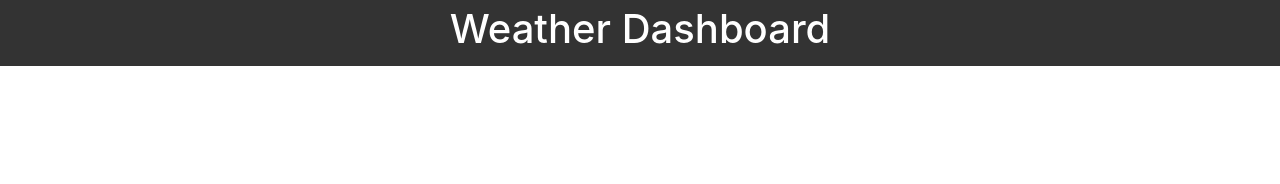
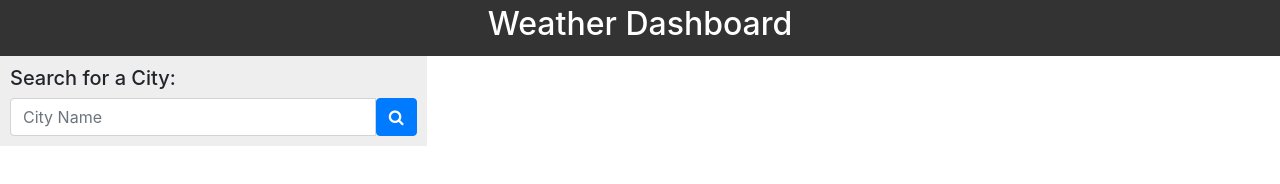
Before and after one commit to Connerjm/Weather-Dashboard, a plain HTML site: page index.html in a window 1280 px wide. Drawn offline with nearby package versions, Linux system fonts and the light colour scheme.

Commit message:
Building some HTML elements and made the search bar with button.

```diff
--- a/Assets/CSS/style.css
+++ b/Assets/CSS/style.css
@@ -5,3 +5,9 @@ header
     text-align: center;
     color: #fff;
 }
+
+.search-history
+{
+    padding: 10px;
+    background-color: #eee;
+}
--- a/index.html
+++ b/index.html
@@ -7,6 +7,7 @@
 
     <!-- Style links. -->
     <link rel="stylesheet" href="https://cdn.jsdelivr.net/npm/bootstrap@4.6.0/dist/css/bootstrap.min.css" integrity="sha384-B0vP5xmATw1+K9KRQjQERJvTumQW0nPEzvF6L/Z6nronJ3oUOFUFpCjEUQouq2+l" crossorigin="anonymous">
+    <link rel="stylesheet" href="https://cdnjs.cloudflare.com/ajax/libs/font-awesome/4.7.0/css/font-awesome.min.css">
     <link rel="stylesheet" href="Assets/CSS/style.css">
 
     <!-- Title of the application. -->
@@ -14,22 +15,28 @@
 </head>
 <body>
     <header>
-        <h1>Weather Dashboard</h1>
+        <h2>Weather Dashboard</h2>
     </header>
-    <main>
-        <aside class="search-history">
-            <!-- "Search for a city:" -->
-            <!-- textbox and search button -->
+    <main class="container-fluid">
+        <div class="row">
+            <aside class="search-history col-4">
+                <h5>Search for a City:</h5>
+                <span class="searchbar input-group">
+                    <input type="text" class="form-control" placeholder="City Name" name="search">
+                    <button type="submit" class="btn btn-primary"><i class="fa fa-search"></i></button>
+                </span>
                 <!-- list of cities previously searched -->
+                <div class="searched-cities"></div>
             </aside>
-        <div class="main-content-box">
+            <div class="main-content-box col-8">
                 <div class="current-day-forecast">
                 <!-- current city and date with icon -->
                 <!-- the info for the current day -->
                 </div>
                 <div class="five-day-forecast">
-                <!-- "5-Day Forecase:" -->
+                    <!-- "5-Day Forecast:" -->
                     <!-- 5 cards with date, icon, temp, humidity -->
+                </div>
             </div>
         </div>
     </main>
```
Lines whose indentation alone changed are shown as unchanged.
